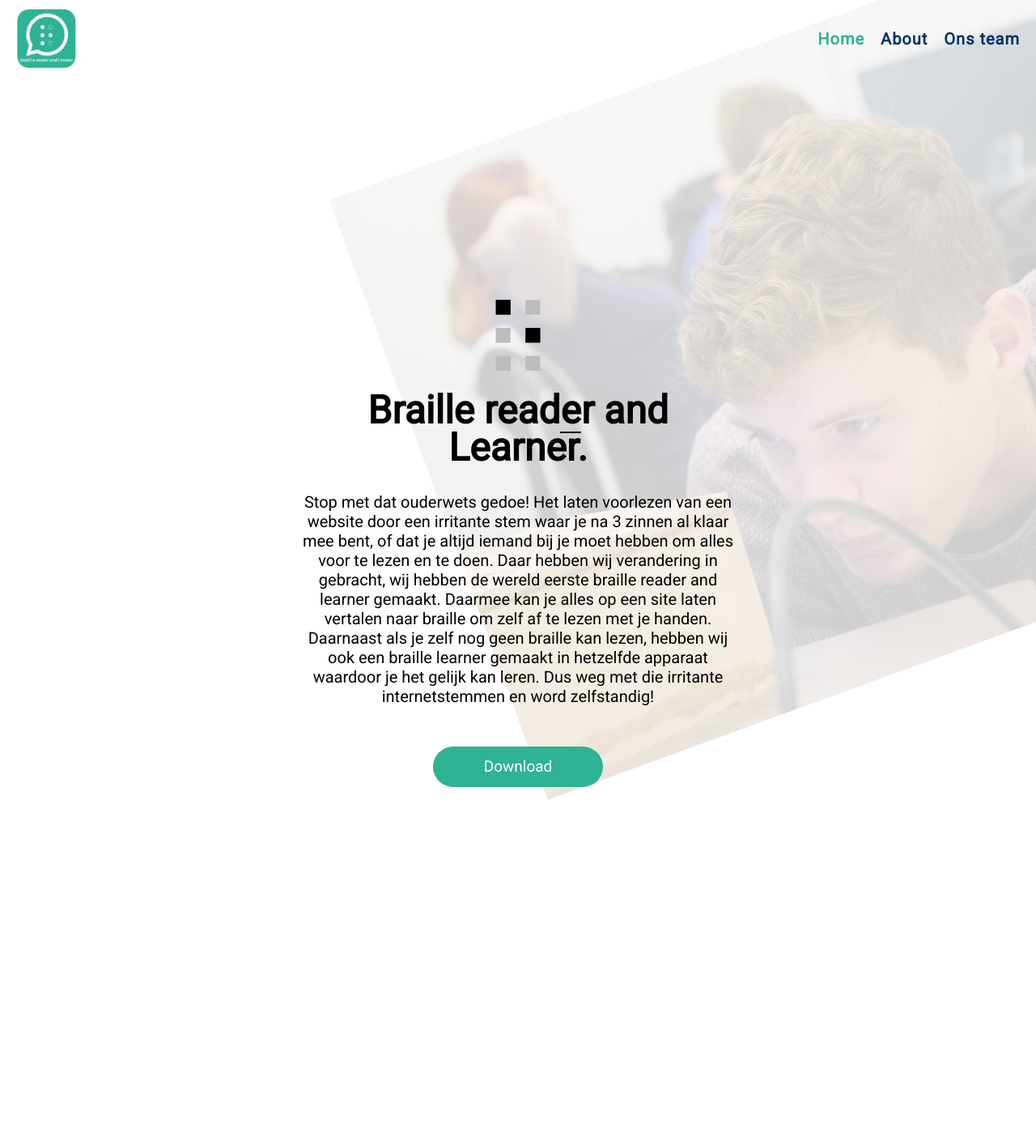
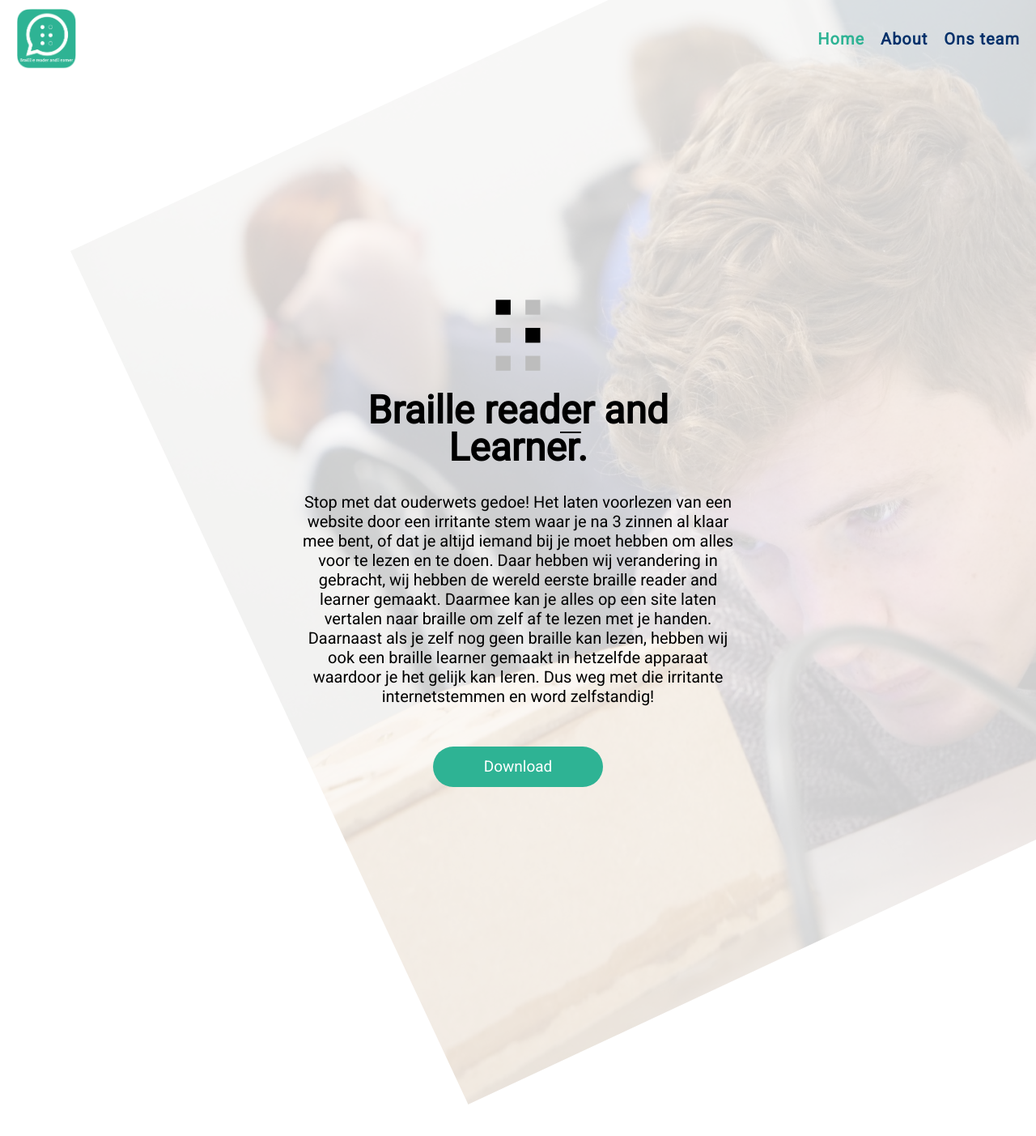
Before and after one commit to Cheff-Jeff/BrailleReaderAndLearner, a PHP site: page / in a window 1280 px wide. Shown: the top 1403 px of the page at 81% size. Run offline with PHP 8.4, Linux system fonts and the light colour scheme.

Commit message:
responsive fix

```diff
--- a/src/css/style.css
+++ b/src/css/style.css
@@ -174,11 +174,11 @@ main{
 }
 
 .background{
-  width: 1050px;
+  width: 1550px;
   position: absolute;
-  top: 44px;
-  right: -280px;
-  transform: rotate(340deg);
+  top: -72px;
+  right: -530px;
+  transform: rotate(335deg);
   z-index: -2;
   opacity: 0.2;
 }
@@ -187,6 +187,15 @@ main{
 {
   .content{
     width: 100%;
+  }
+  .background{
+    width: 1050px;
+    position: absolute;
+    top: 44px;
+    right: -280px;
+    transform: rotate(340deg);
+    z-index: -2;
+    opacity: 0.2;
   }
 }
 
```
